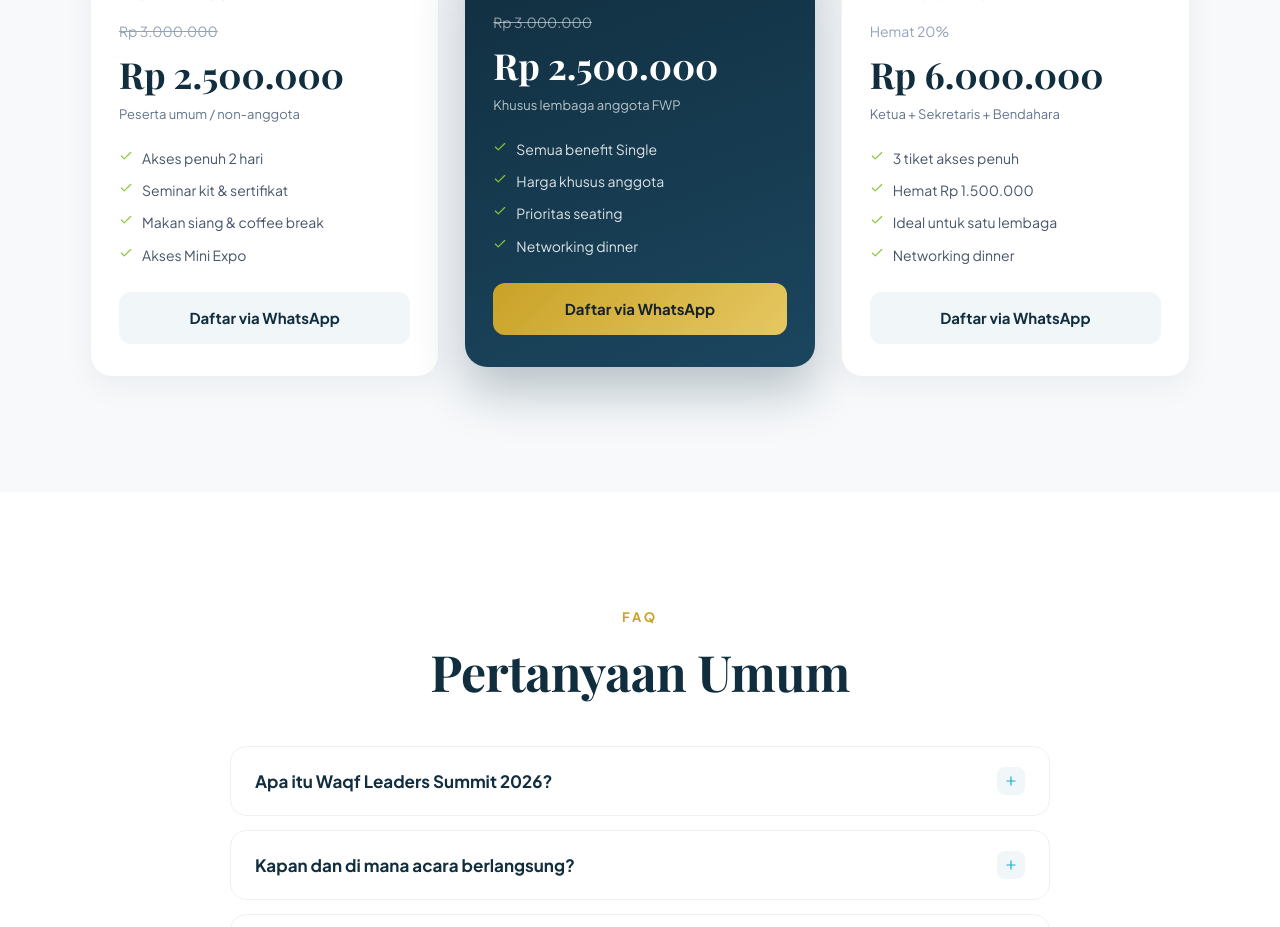
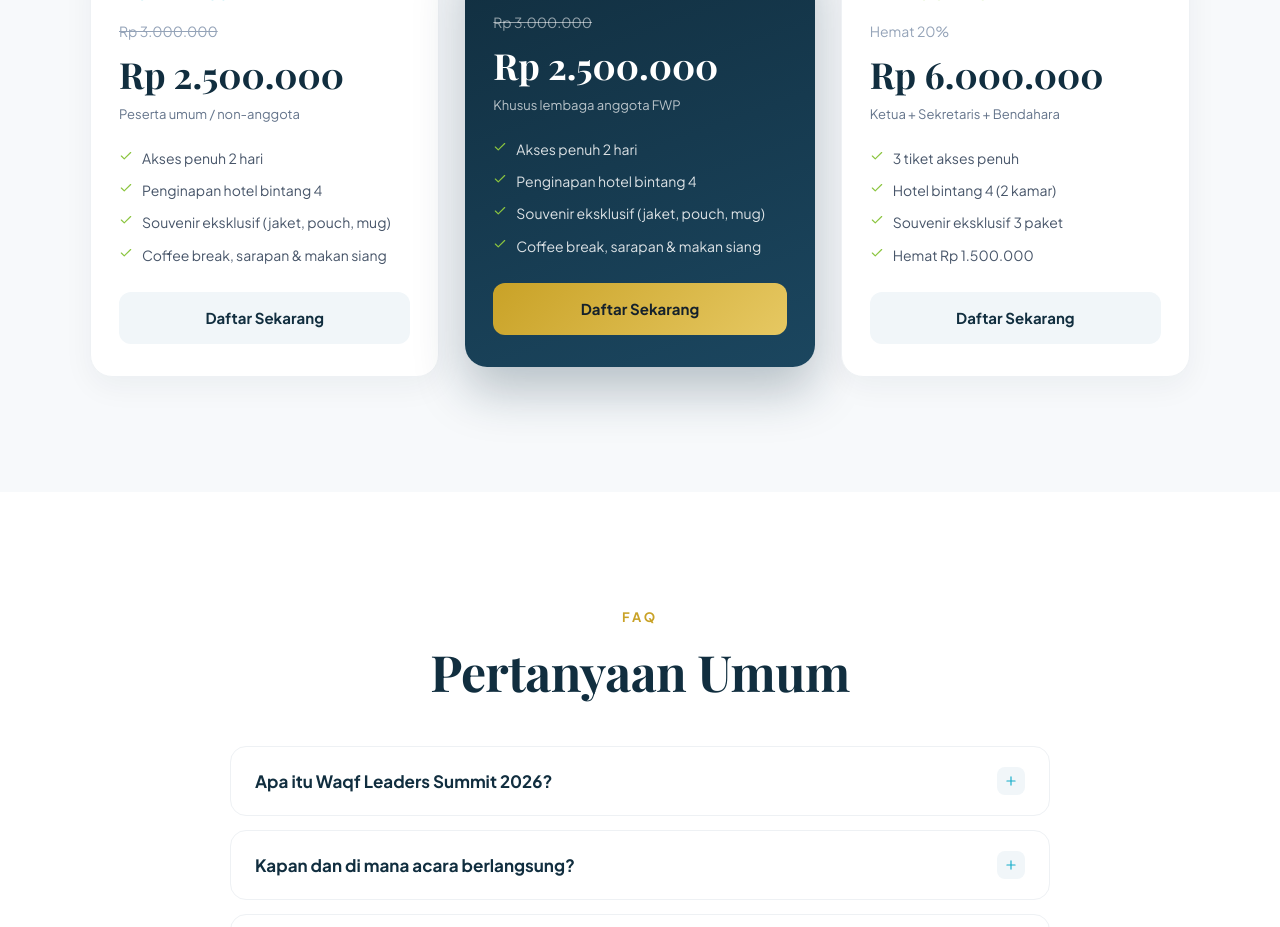
Before and after one commit to ridloabelian/fwp.or.id, a React (Vite) app: page /wls2026 in a window 1280 px wide. Shown: the part 9080-10007 px from the top of the page. Built offline with nearby package versions, Linux system fonts and the light colour scheme.

Commit message:
Redirect WLS register CTA to Google Forms link & update benefits based on TOR

```diff
--- a/src/pages/EventLandingPage.jsx
+++ b/src/pages/EventLandingPage.jsx
@@ -212,7 +212,7 @@ const tagMap = {
   Exhibitor: { bg: '#e0f2fe', color: '#0369a1' },
 };
 
-const WA_LINK = 'https://wa.me/6281389667055?text=' + encodeURIComponent('Halo, saya ingin mendaftar Waqf Leaders Summit 2026.');
+const WA_LINK = 'https://forms.gle/xcUrqyoQLN9TEq6E7';
 
 /* ─── Helpers ─── */
 function getInitials(name) {
@@ -910,14 +910,14 @@ export default function EventLandingPage() {
                 <div style={{ fontFamily: "'Playfair Display', serif", fontSize: 36, fontWeight: 800, color: C.navy }}>Rp 2.500.000</div>
                 <div style={{ fontSize: 13, color: C.textLight, marginBottom: 22 }}>Peserta umum / non-anggota</div>
                 <div style={{ display: 'flex', flexDirection: 'column', gap: 10, flex: 1, fontSize: 14, color: C.textMuted }}>
-                  {['Akses penuh 2 hari', 'Seminar kit & sertifikat', 'Makan siang & coffee break', 'Akses Mini Expo'].map(b => (
+                  {['Akses penuh 2 hari', 'Penginapan hotel bintang 4', 'Souvenir eksklusif (jaket, pouch, mug)', 'Coffee break, sarapan & makan siang'].map(b => (
                     <div key={b} style={{ display: 'flex', gap: 9 }}><Check size={14} style={{ flex: 'none', color: C.green, marginTop: 2 }} />{b}</div>
                   ))}
                 </div>
                 <a href={WA_LINK} target="_blank" rel="noopener noreferrer" style={{
                   display: 'block', textAlign: 'center', marginTop: 26, padding: 14, borderRadius: 12,
                   background: C.bgLighter, color: C.navy, fontSize: 15, fontWeight: 700, textDecoration: 'none',
-                }}>Daftar via WhatsApp</a>
+                }}>Daftar Sekarang</a>
               </div>
             </Reveal>
 
@@ -938,14 +938,14 @@ export default function EventLandingPage() {
                 <div style={{ fontFamily: "'Playfair Display', serif", fontSize: 36, fontWeight: 800, color: '#fff' }}>Rp 2.500.000</div>
                 <div style={{ fontSize: 13, color: 'rgba(255,255,255,.7)', marginBottom: 22 }}>Khusus lembaga anggota FWP</div>
                 <div style={{ display: 'flex', flexDirection: 'column', gap: 10, flex: 1, fontSize: 14, color: 'rgba(255,255,255,.85)' }}>
-                  {['Semua benefit Single', 'Harga khusus anggota', 'Prioritas seating', 'Networking dinner'].map(b => (
+                  {['Akses penuh 2 hari', 'Penginapan hotel bintang 4', 'Souvenir eksklusif (jaket, pouch, mug)', 'Coffee break, sarapan & makan siang'].map(b => (
                     <div key={b} style={{ display: 'flex', gap: 9 }}><Check size={14} style={{ flex: 'none', color: C.green, marginTop: 2 }} />{b}</div>
                   ))}
                 </div>
                 <a href={WA_LINK} target="_blank" rel="noopener noreferrer" style={{
                   display: 'block', textAlign: 'center', marginTop: 26, padding: 14, borderRadius: 12,
                   background: C.goldGrad, color: '#15212b', fontSize: 15, fontWeight: 700, textDecoration: 'none',
-                }}>Daftar via WhatsApp</a>
+                }}>Daftar Sekarang</a>
               </div>
             </Reveal>
 
@@ -960,14 +960,14 @@ export default function EventLandingPage() {
                 <div style={{ fontFamily: "'Playfair Display', serif", fontSize: 36, fontWeight: 800, color: C.navy }}>Rp 6.000.000</div>
                 <div style={{ fontSize: 13, color: C.textLight, marginBottom: 22 }}>Ketua + Sekretaris + Bendahara</div>
                 <div style={{ display: 'flex', flexDirection: 'column', gap: 10, flex: 1, fontSize: 14, color: C.textMuted }}>
-                  {['3 tiket akses penuh', 'Hemat Rp 1.500.000', 'Ideal untuk satu lembaga', 'Networking dinner'].map(b => (
+                  {['3 tiket akses penuh', 'Hotel bintang 4 (2 kamar)', 'Souvenir eksklusif 3 paket', 'Hemat Rp 1.500.000'].map(b => (
                     <div key={b} style={{ display: 'flex', gap: 9 }}><Check size={14} style={{ flex: 'none', color: C.green, marginTop: 2 }} />{b}</div>
                   ))}
                 </div>
                 <a href={WA_LINK} target="_blank" rel="noopener noreferrer" style={{
                   display: 'block', textAlign: 'center', marginTop: 26, padding: 14, borderRadius: 12,
                   background: C.bgLighter, color: C.navy, fontSize: 15, fontWeight: 700, textDecoration: 'none',
-                }}>Daftar via WhatsApp</a>
+                }}>Daftar Sekarang</a>
               </div>
             </Reveal>
           </div>
```
